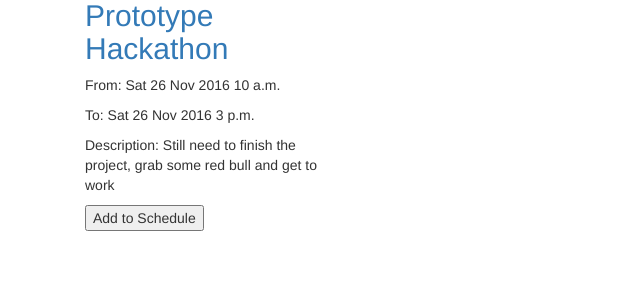
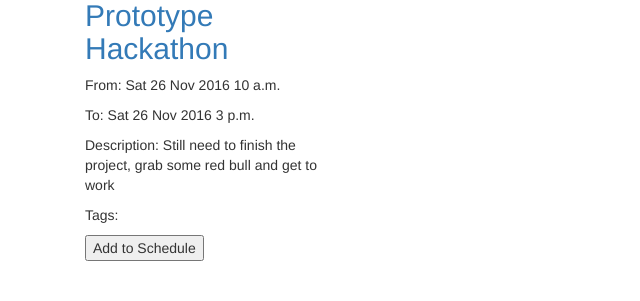
Before and after one commit to BrennanOrmes/Journey, a Django app: page /event/1 in a window 1280 px wide. Shown: the part 236-537 px from the top of the page, without its empty margins (0-640 px from the left). Run offline with Django 3.2, Linux system fonts and the light colour scheme; data comes from the database, SQL or seed files in the repository; both versions use the stored data as it was after the commit; some libraries are stand-ins or nearby versions.

Commit message:
event tags properly working

```diff
--- a/aberdeengo/models.py
+++ b/aberdeengo/models.py
@@ -57,7 +57,12 @@
     price = models.IntegerField(null=True)
     #user = models.ForeignKey(User, on_delete=models.CASCADE)
 
-    tags = set([])
+    #tags = models.ManyToManyField(Tag)
+    eventTags = models.ManyToManyField(Tag)
+    # def add_tags(self, newentry):
+    #     tags = self.tags.all()
+
+
     #cost
     # owner
     #wtf?? why are there two events classes????? <3 ruben
--- a/aberdeengo/templates/addevent.html
+++ b/aberdeengo/templates/addevent.html
@@ -107,7 +107,7 @@
         </ul>
         <select onchange="selectTag(this);">
         {% for tag in tags%}
-          <option value="{{tag.name}}">{{tag.name}}</option>
+          <option value="{{tag.id}}">{{tag.name}}</option>
         {% endfor %}
         </select>
 
--- a/aberdeengo/templates/search.html
+++ b/aberdeengo/templates/search.html
@@ -15,6 +15,10 @@
   <p>From: {{ event.start_time|date:"D d M Y P" }}</p>
   <p>To: {{ event.end_time|date:"D d M Y P" }}</p>
   <p>Description: {{ event.description }}</p>
+  <p>Tags:</p>
+  {% for tag in event.eventTags.all %}
+  <p>{{tag.name}}</p>
+  {% endfor %}
   <form action="{% url 'scheduleevent' %}" method="post">
     {% csrf_token %}
     <input type="hidden" name="event_id" value="{{ event.id }}" /> {% if event in scheduled_events %}
--- a/aberdeengo/views.py
+++ b/aberdeengo/views.py
@@ -31,9 +31,12 @@
     events = Event.search(search_string, user_tags) #TODO: add limiting
     events.sort(key=lambda x: x.start_time)
     template = loader.get_template('search.html')
+    # for event in events:
+    #     tags = event.eventTags.all()
     context = {
         'events': events,
-        'scheduled_events' : current_schedule.events()
+        'scheduled_events' : current_schedule.events(),
+        # 'tags': tags
     }
     return HttpResponse(template.render(context,request))
 
@@ -48,6 +51,7 @@
 
 def event(request,id):
     event = Event.find_by_id(int(id))
+    tags = event.eventTags.all()
     clashes = request.GET.get('clash')
     if clashes:
         clashes = Event.find_by_id(int(clashes))
@@ -57,7 +61,8 @@
     context = RequestContext(request, {
         'events': [event],
         'clashes' : clashes,
-        'scheduled_events' : current_schedule.events()
+        'scheduled_events' : current_schedule.events(),
+        'tags': tags
     })
     return HttpResponse(template.render(context,request))
 
@@ -69,11 +74,13 @@
         description = request.POST.get('description','')
         start_time = date(request.POST.get('startdate',''))
         end_time = date(request.POST.get('enddate',''))
-        tags = request.POST.getlist('tags',[])
+        tags = request.POST.getlist('tags[]',[])
         cost = 0
         public = True
         e = Event(title=title, start_time=start_time, end_time=end_time, location=location, description=description, public=public, price=cost)
         e.save()
+        for tag in tags:
+             e.eventTags.add(tag)
         return redirect('event', e.id)
     else:
         tags = Tag.objects.all()
```
Also changed, not shown: aberdeengo/migrations/0005_event_tags.py (added), aberdeengo/migrations/0006_auto_20170301_2131.py (added), db.sqlite3.
